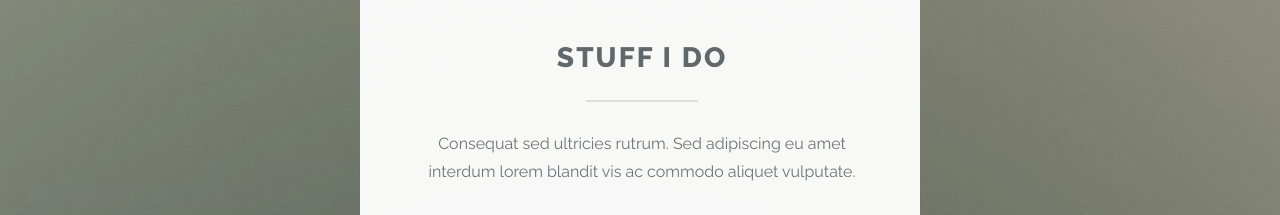
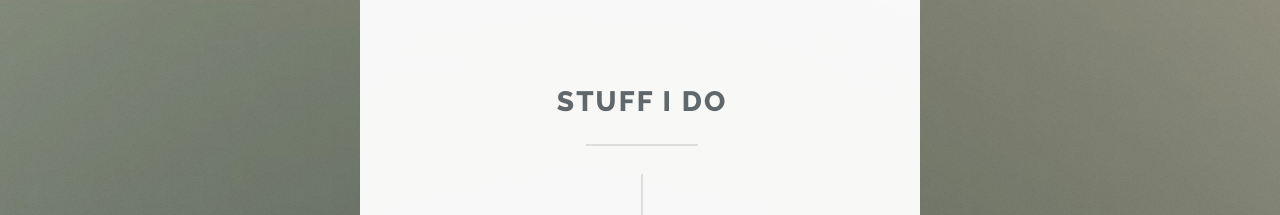
Before and after one commit to shtpavel/shtanko, a plain HTML site: page index.html in a window 1280 px wide. Shown: the part 1660-1875 px from the top of the page. Drawn offline with Linux system fonts and the light colour scheme.

Commit message:
removed unused text

```diff
--- a/index.html
+++ b/index.html
@@ -61,7 +61,6 @@
 						<header class="major">
 							<h2>Stuff I do</h2>
 						</header>
-						<p>Consequat sed ultricies rutrum. Sed adipiscing eu amet interdum lorem blandit vis ac commodo aliquet vulputate.</p>
 						<ul class="icons-grid">
 							<li>
 								<span class="icon major fa-pencil"></span>
```
